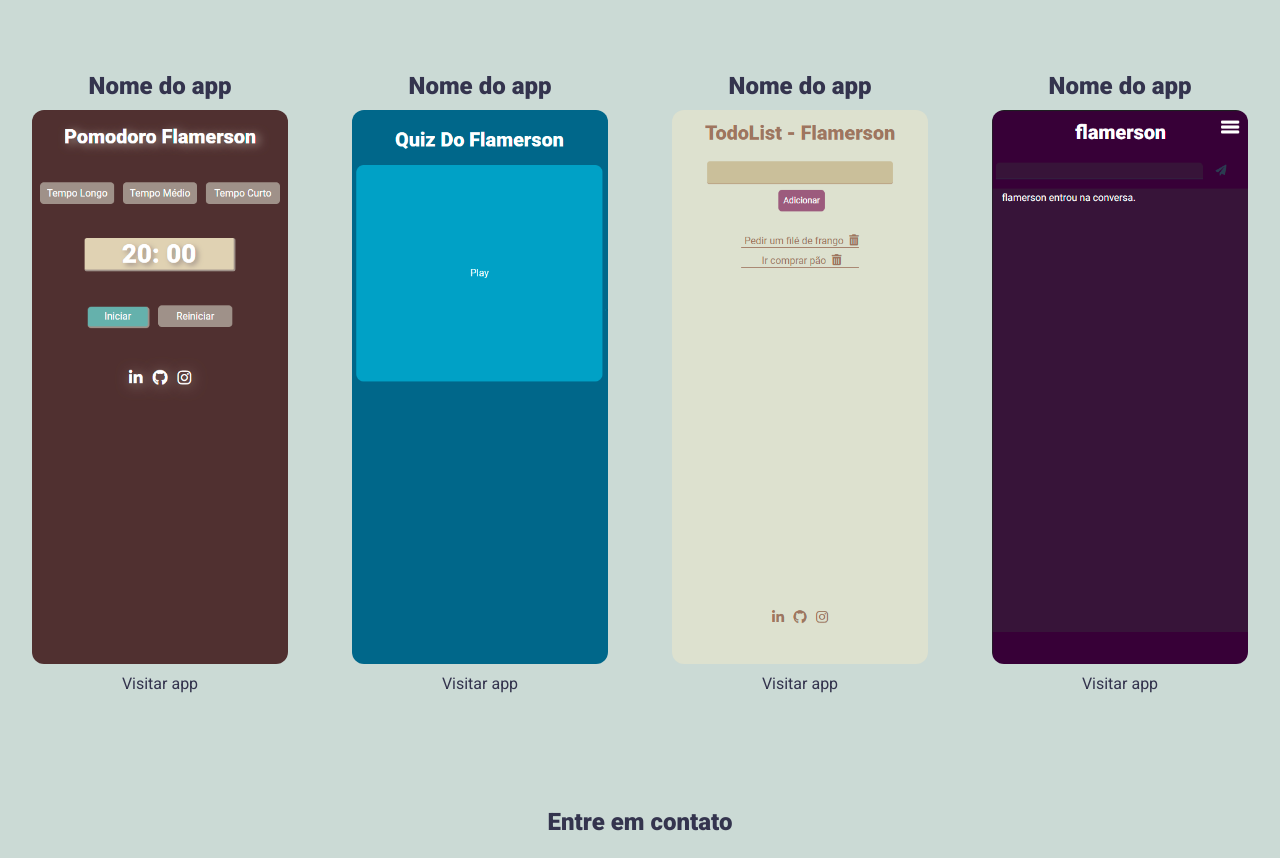
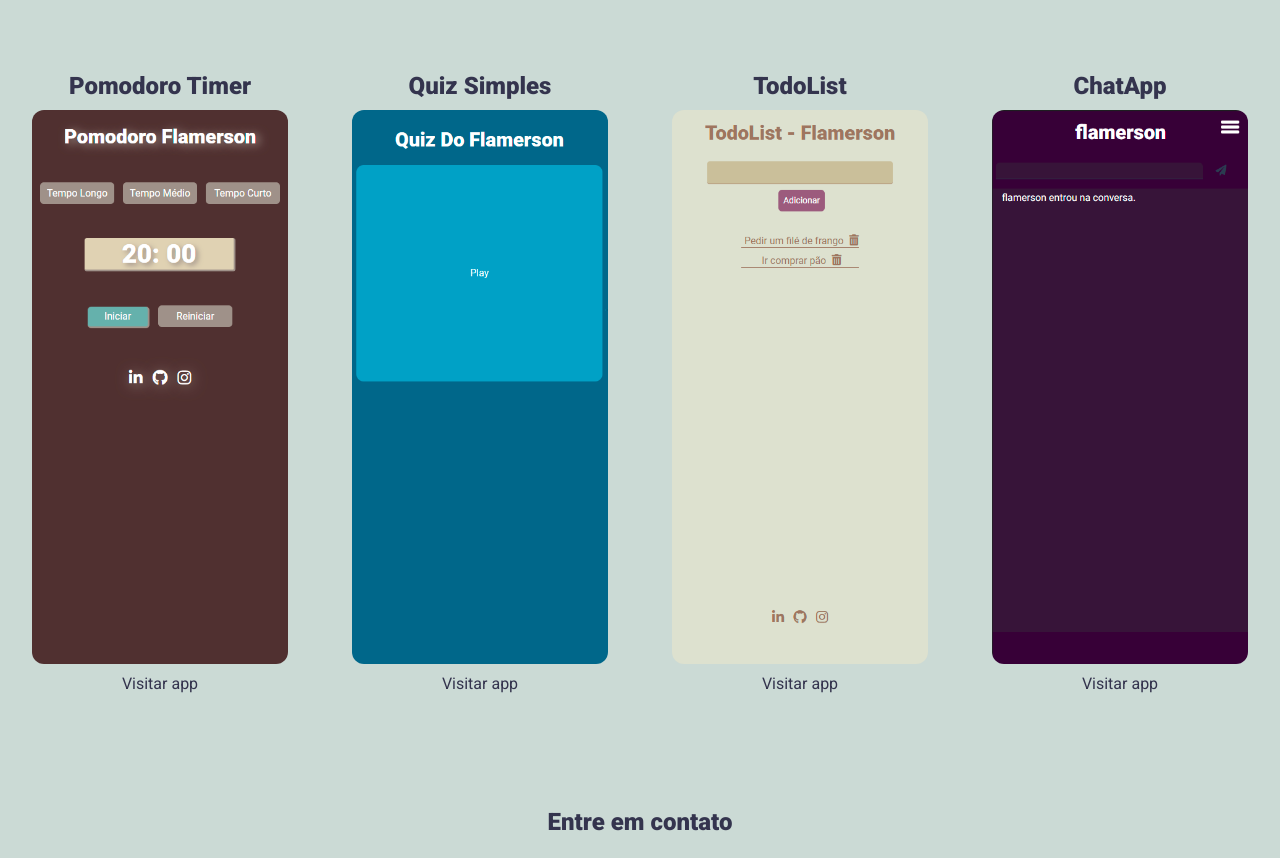
Before and after one commit to Flamerson/flamerson, a plain HTML site: page index.html in a window 1280 px wide. Shown: the part 1498-2356 px from the top of the page. Drawn offline with Linux system fonts and the light colour scheme.

Commit message:
last commit

```diff
--- a/index.html
+++ b/index.html
@@ -95,22 +95,22 @@
     <!--  Section four   -->
     <section class="section-4">
         <a class="card-img" href="https://flamersonphp.000webhostapp.com/pomodoro/" target="_blanck">
-            <h2>Nome do app</h2>
+            <h2>Pomodoro Timer</h2>
             <img src="./img/pomodoro.png" alt="chat-simples"/>
             <p >Visitar app</p>
         </a>
         <a class="card-img" href="https://flamersonphp.000webhostapp.com/quiz/" target="_blanck">
-            <h2>Nome do app</h2>
+            <h2>Quiz Simples</h2>
             <img src="./img/quiz.png" alt="chat-simples"/>
             <p >Visitar app</p>
         </a>
         <a class="card-img" href="https://flamersonphp.000webhostapp.com/todolist/" target="_blanck">
-            <h2>Nome do app</h2>
+            <h2>TodoList</h2>
             <img src="./img/todolist.png" alt="chat-simples"/>
             <p >Visitar app</p>
         </a>
         <a class="card-img" href="http://chat-flamerson.herokuapp.com/chat.html" target="_blanck">
-            <h2>Nome do app</h2>
+            <h2>ChatApp</h2>
             <img src="./img/chat.png" alt="chat-simples"/>
             <p >Visitar app</p>
         </a>
```
